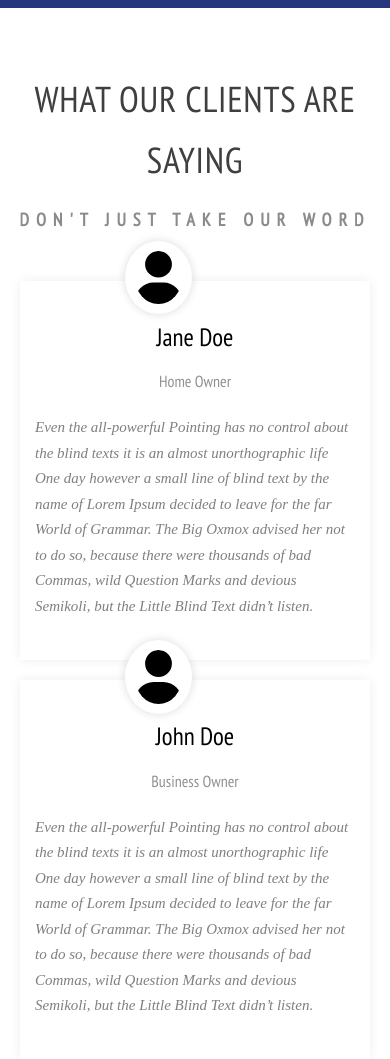
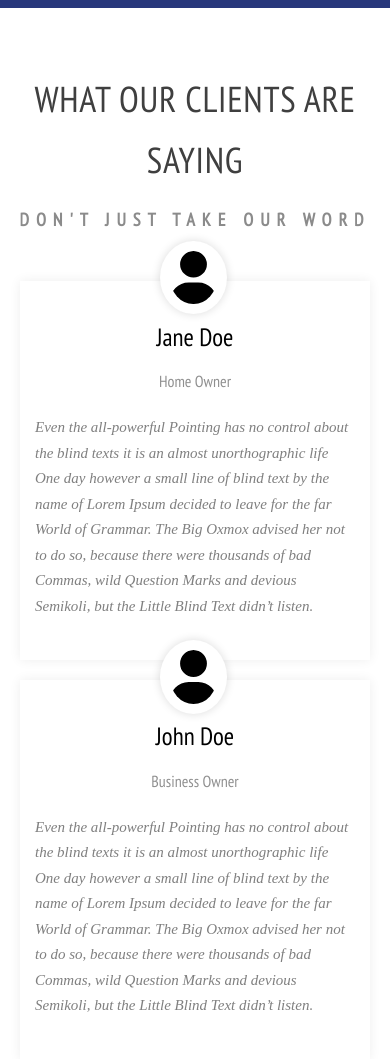
Before and after one commit to raymuthui/chacleat-website, a PHP site: page / in a window 390 px wide. Shown: the part 2840-3899 px from the top of the page. Run offline with PHP 8.4, Linux system fonts and the light colour scheme; some web fonts are replaced.

Commit message:
avatar position correction home

```diff
--- a/style.css
+++ b/style.css
@@ -970,7 +970,7 @@ button[type="submit"]:hover {
   }
 
   .avatar img {
-    left: 30%;
+    left: 40%;
   }
 
   /* HOMEPAGE END */
```
